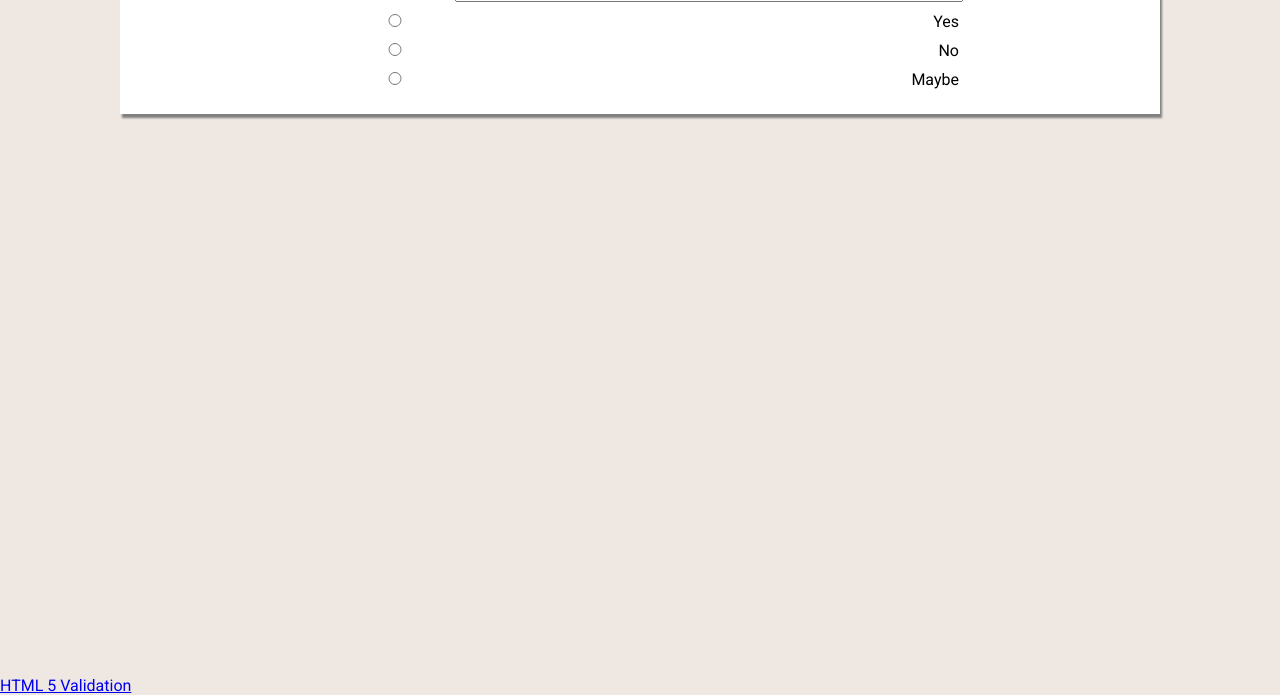
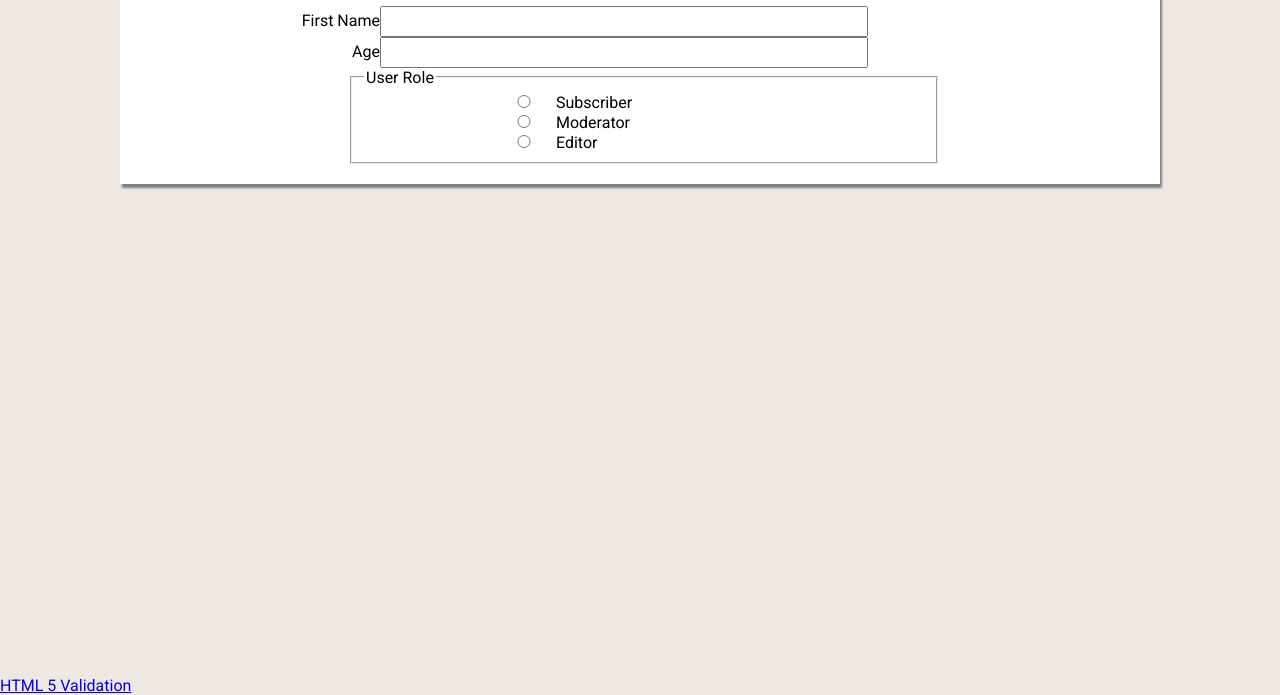
Before and after one commit to bigewiki/form-design-1, a plain HTML site: page index.html in a window 1280 px wide. Shown: the part 105-800 px from the top of the page. Drawn offline with Linux system fonts and the light colour scheme.

Commit message:
about to tear this thing apart

```diff
--- a/index.html
+++ b/index.html
@@ -15,22 +15,50 @@
   </head>
   <body>
     <div class="flex-container">
-      <div class="form-wrapper">
+      <div class="outer-form-container">
+        <h1>User Creation Form</h1>
+        <div class="inner-form-container">
           <form>
             <label for="first-name">First Name</label
             ><input name="first-name" type="text" id="first-name" />
             <br />
             <label for="age">Age</label
             ><input name="age" type="number" id="age" />
-          <div class="radio-wrappers">
-            <input type="radio" id="yes" name="yes" value="yes" />
-            <label for="yes">Yes</label>
-            <input type="radio" id="no" name="no" value="no" />
-            <label for="no">No</label>
-            <input type="radio" id="maybe" name="maybe" value="maybe" />
-            <label for="maybe">Maybe</label>
+            <div class="radio-wrapper">
+              <fieldset>
+                <legend>User Role</legend>
+
+                <div class="radio-pair">
+                  <input
+                    type="radio"
+                    id="subscriber"
+                    name="subscriber"
+                    value="subscriber"
+                  />
+                  <label for="subscriber">Subscriber</label>
+                </div>
+                <div class="radio-pair">
+                  <input
+                    type="radio"
+                    id="moderator"
+                    name="moderator"
+                    value="moderator"
+                  />
+                  <label for="moderator">Moderator</label>
+                </div>
+                <div class="radio-pair">
+                  <input
+                    type="radio"
+                    id="editor"
+                    name="editor"
+                    value="editor"
+                  />
+                  <label for="editor">Editor</label>
+                </div>
+              </fieldset>
             </div>
           </form>
+        </div>
       </div>
     </div>
     <footer>
--- a/style.css
+++ b/style.css
@@ -24,7 +24,7 @@ footer {
   margin-top: auto;
 }
 
-.form-wrapper {
+.outer-form-container {
   padding: 10px;
   background-color: white;
   box-shadow: 2px 4px 2px grey;
@@ -34,31 +34,45 @@ footer {
   padding: 20px;
 }
 
-.form-wrapper label {
+.outer-form-container label {
   width: 30%;
   display: inline-block;
   text-align: right;
-  padding: 5px;
 }
 
-.form-wrapper input {
-  width: 500px;
-  max-width: 70%;
+.outer-form-container input {
+  width: 60%;
   line-height: 25px;
-  margin: 5px;
 }
 
 .radio-wrapper {
-  flex-direction: column;
+  display: flex;
+  justify-content: flex-end;
+  width: 700px;
+  float: right;
 }
 
 .radio-wrapper label {
-  width: 100px;
   display: inline-block;
   text-align: left;
 }
 
 .radio-wrapper input {
   width: 50px;
-  max-width: 100px;
 }
+
+.radio-pair {
+  width: 300px;
+  margin: auto;
+}
+
+fieldset {
+  float: right;
+  width: 80%;
+}
+
+.inner-form-container {
+  display: flex;
+  justify-content: center;
+  max-width: 800px;
+}
```
Lines whose indentation alone changed are shown as unchanged.
